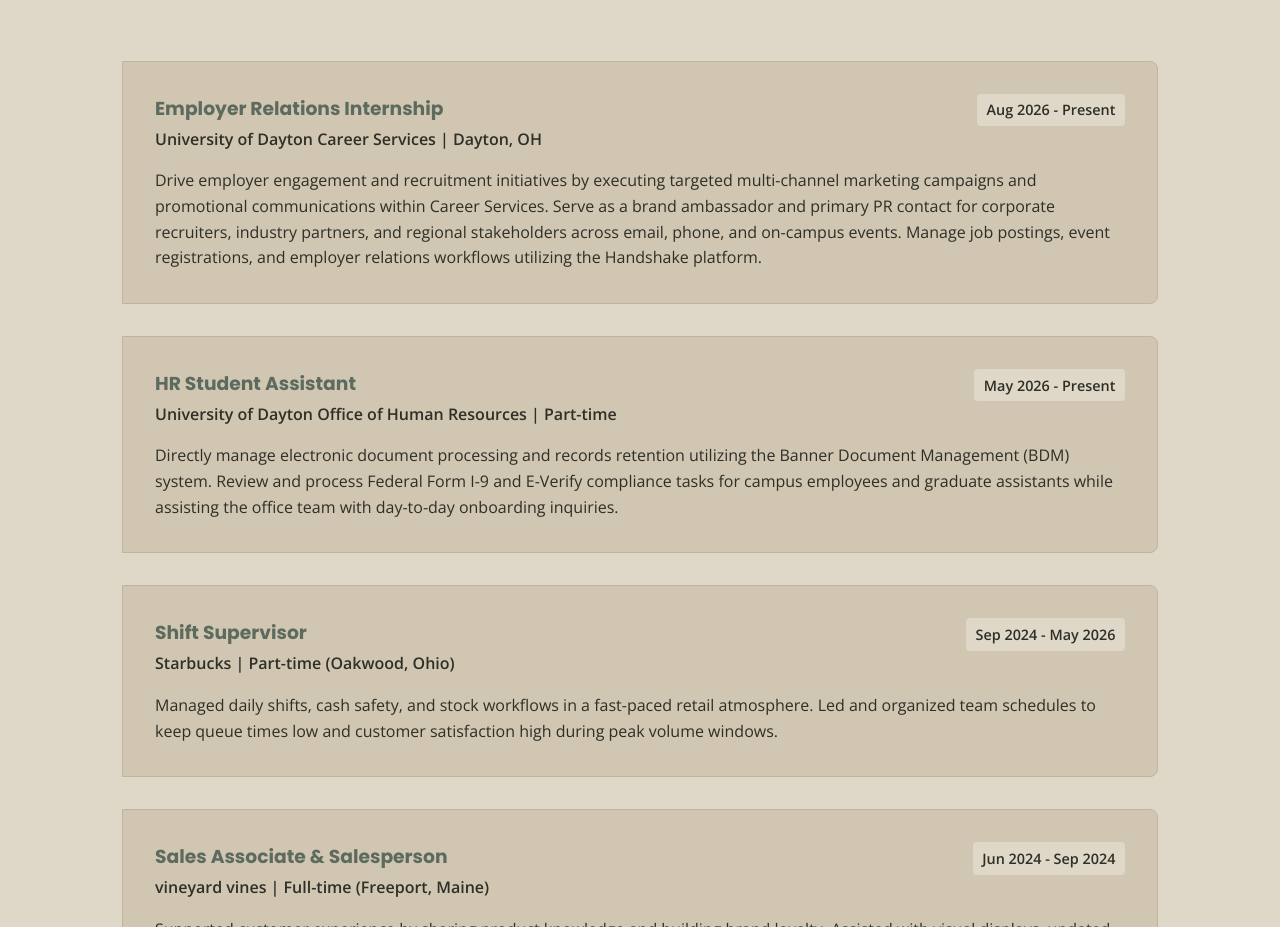
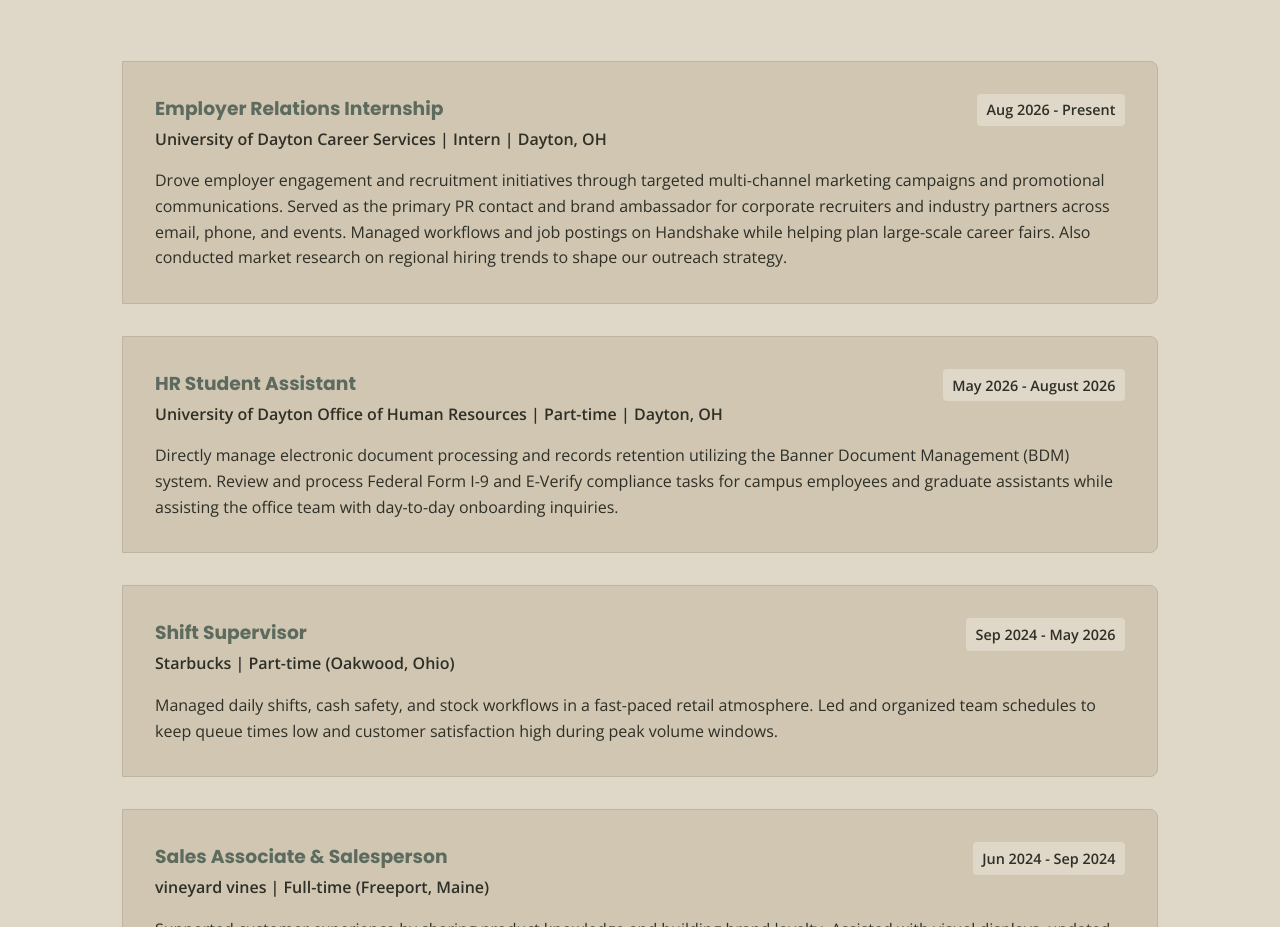
Before and after one commit to Michaelkenyon1/mkenyon.github.io, a plain HTML site: page index.html in a window 1280 px wide. Shown: the part 3231-4158 px from the top of the page. Drawn offline with nearby package versions, Linux system fonts and the light colour scheme.

Commit message:
Update index.html

```diff
--- a/index.html
+++ b/index.html
@@ -703,12 +703,12 @@
                 <div class="experience-header">
                     <div>
                         <h3>Employer Relations Internship</h3>
-                        <h4>University of Dayton Career Services | Dayton, OH</h4>
+                        <h4>University of Dayton Career Services | Intern | Dayton, OH</h4>
                     </div>
                     <span class="experience-date">Aug 2026 - Present</span>
                 </div>
                 <div class="experience-body">
-                    <p>Drive employer engagement and recruitment initiatives by executing targeted multi-channel marketing campaigns and promotional communications within Career Services. Serve as a brand ambassador and primary PR contact for corporate recruiters, industry partners, and regional stakeholders across email, phone, and on-campus events. Manage job postings, event registrations, and employer relations workflows utilizing the Handshake platform.</p>
+                    <p>Drove employer engagement and recruitment initiatives through targeted multi-channel marketing campaigns and promotional communications. Served as the primary PR contact and brand ambassador for corporate recruiters and industry partners across email, phone, and events. Managed workflows and job postings on Handshake while helping plan large-scale career fairs. Also conducted market research on regional hiring trends to shape our outreach strategy.</p>
                 </div>
             </div>
 
@@ -716,9 +716,9 @@
                 <div class="experience-header">
                     <div>
                         <h3>HR Student Assistant</h3>
-                        <h4>University of Dayton Office of Human Resources | Part-time</h4>
+                        <h4>University of Dayton Office of Human Resources | Part-time | Dayton, OH</h4>
                     </div>
-                    <span class="experience-date">May 2026 - Present</span>
+                    <span class="experience-date">May 2026 - August 2026</span>
                 </div>
                 <div class="experience-body">
                     <p>Directly manage electronic document processing and records retention utilizing the Banner Document Management (BDM) system. Review and process Federal Form I-9 and E-Verify compliance tasks for campus employees and graduate assistants while assisting the office team with day-to-day onboarding inquiries.</p>
```
